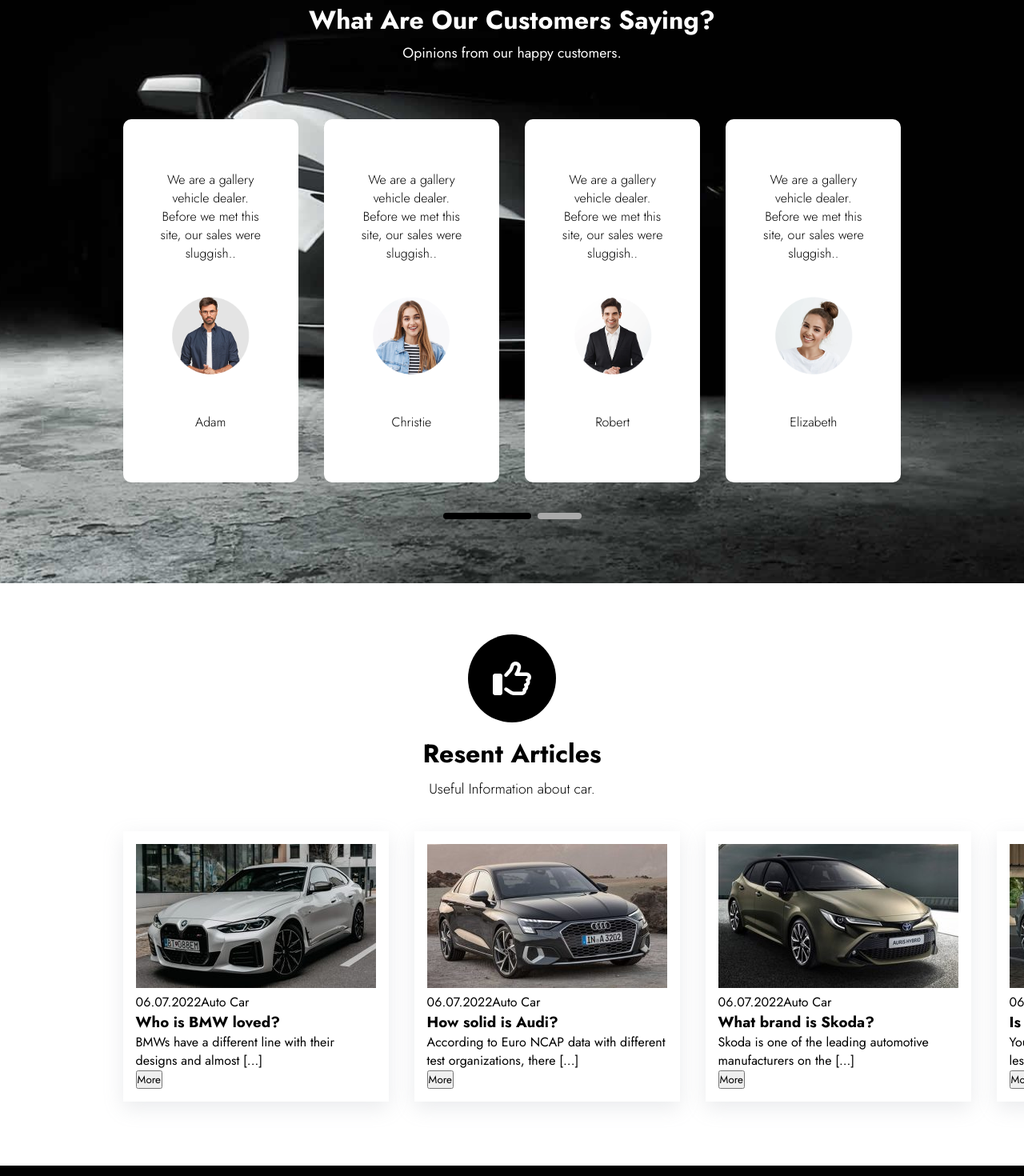
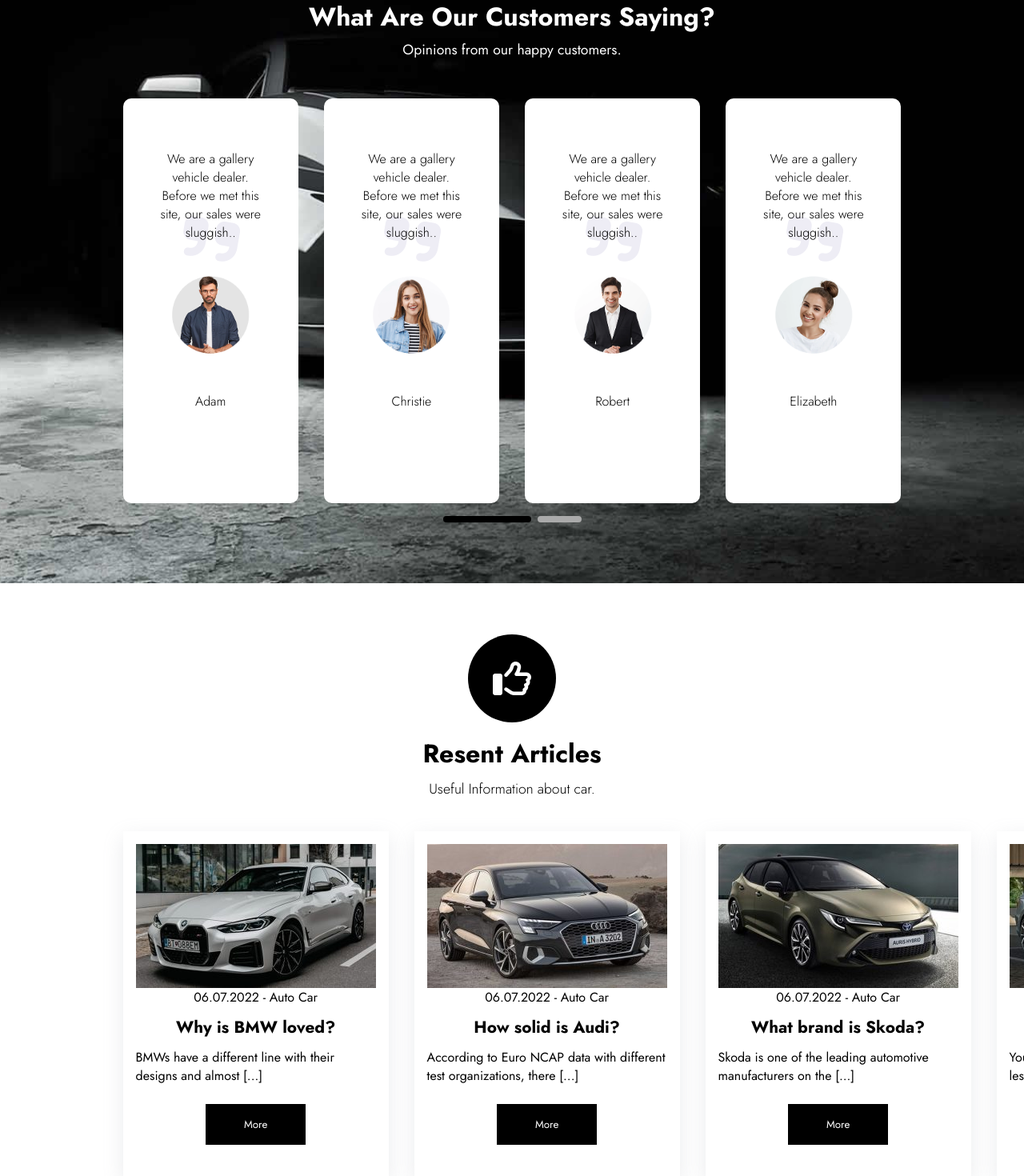
Before and after one commit to MonicaDeBona/proj-html-vuejs, a Vue app: page / in a window 1280 px wide. Shown: the part 2300-3770 px from the top of the page at 80% size. Built offline with nearby package versions, Linux system fonts and the light colour scheme.

Commit message:
Update article and customer component style

```diff
--- a/src/components/MainComponents/ArticleComp.vue
+++ b/src/components/MainComponents/ArticleComp.vue
@@ -20,11 +20,9 @@ export default {
 
 <template>
     <div class="article-card d-flex f-column align-items-center justify-content-center ">
-        <div class="article-img">
-            <img :src="articlePath" alt="car pic">
-        </div>
+        <img :src="articlePath" alt="car pic">
         <div class="article-info">
-            <span>{{ articleData }}</span>
+            <span>{{ articleData }} - </span>
             <span>{{ articleAuthor }}</span>
             <h3>{{ articleTitle }}</h3>
             <p>{{ articleSummary }}</p>
@@ -36,10 +34,29 @@ export default {
 </template>
 
 <style lang="scss" scoped>
+@use '../../styles/partials/variables' as *;
+
 .article-card {
     box-shadow: rgba(149, 157, 165, 0.2) 0px 8px 24px;
     margin: 1rem;
     padding: 1rem;
+    text-align: center;
 
+    h3 {
+        padding: .7rem 0;
+        font-size: 1.3rem;
+    }
+
+    p {
+        text-align: start;
+    }
+
+    button {
+        background-color: $secondary-color;
+        padding: 1rem 3rem;
+        margin: 1.5rem 0;
+        border: none;
+        color: $main-color;
+    }
 }
 </style>
--- a/src/components/MainComponents/ArticlesComp.vue
+++ b/src/components/MainComponents/ArticlesComp.vue
@@ -15,7 +15,7 @@ export default {
                     path: store.getImagePath('news-autocar-1-300x180.jpg'),
                     data: '06.07.2022',
                     author: 'Auto Car',
-                    title: 'Who is BMW loved?',
+                    title: 'Why is BMW loved?',
                     summary: 'BMWs have a different line with their designs and almost [...]'
                 },
                 {
@@ -93,9 +93,5 @@ export default {
         font-size: 1.1rem;
         padding-bottom: 1.5rem;
     }
-
-    // .articles-items {
-    //     column-gap: 2rem;
-    // }
 }
 </style>
--- a/src/components/MainComponents/CustomerComp.vue
+++ b/src/components/MainComponents/CustomerComp.vue
@@ -21,6 +21,7 @@ export default {
         <p>{{ customerText }}</p>
         <img :src="customerPath" alt="customer">
         <h4>{{ customerName }}</h4>
+        <span class="quotes"><i class="fa-solid fa-quote-right"></i></span>
     </div>
 
 </template>
@@ -30,10 +31,12 @@ export default {
 
 .customer-card {
     margin: 1rem;
-    padding: 4rem 2.5rem;
+    padding: 4rem 2.5rem 0;
     text-align: center;
     border-radius: 10px;
     background-color: $main-color;
+    position: relative;
+    z-index: 1;
 
     img {
         width: 100px;
@@ -42,10 +45,25 @@ export default {
 
     p {
         font-weight: 300;
+        z-index: 1;
     }
 
     h4 {
         font-weight: 300;
     }
+
+
+    .quotes {
+        font-size: 5rem;
+        position: relative;
+        color: #eeedf5;
+        z-index: -1;
+        bottom: 270px;
+        transform: translateX(-50%);
+
+        i {
+            transform: rotate(10deg);
+        }
+    }
 }
 </style>
```
